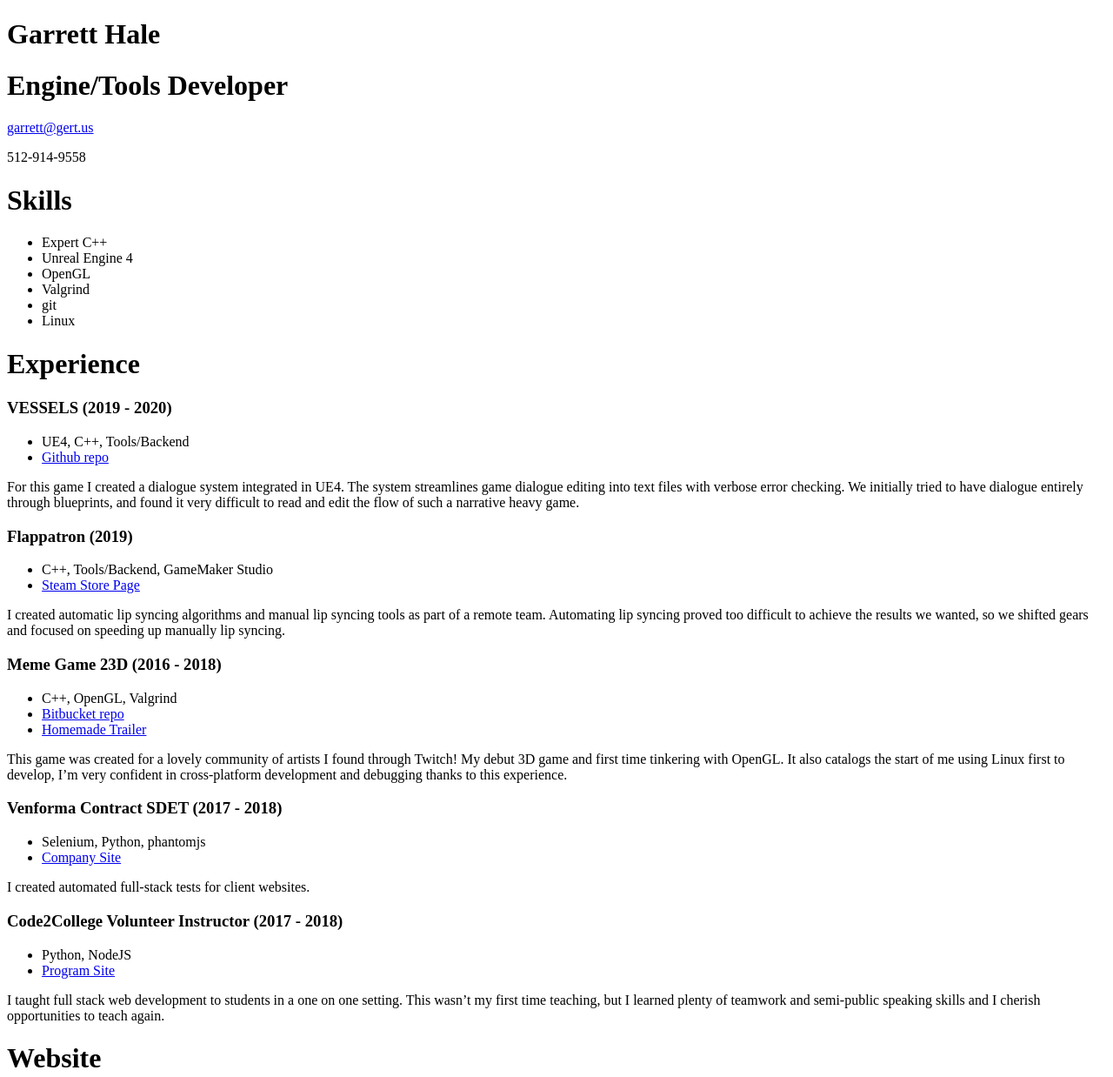
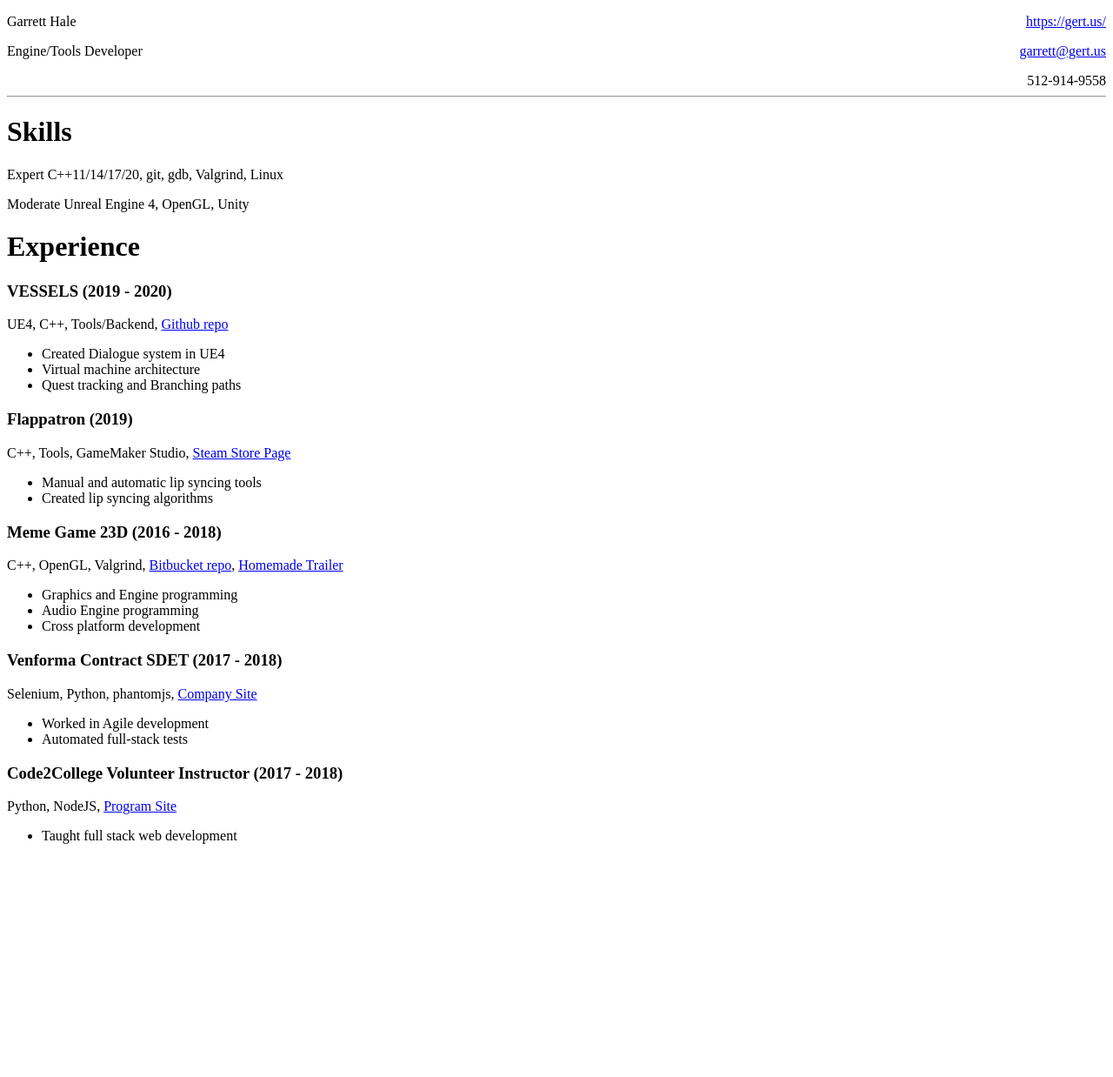
Before and after one commit to Gertkeno/Gertkeno.github.io, a plain HTML site: page resume/index.html in a window 1280 px wide. Shown: the top 1238 px of the page at 87% size. After the commit the page ends 986 px from the top, so only its background shows below. Drawn offline with Linux system fonts and the light colour scheme.

Commit message:
updated html resume

```diff
--- a/resume/index.html
+++ b/resume/index.html
@@ -11,61 +11,57 @@
       span.smallcaps{font-variant: small-caps;}
       span.underline{text-decoration: underline;}
       div.column{display: inline-block; vertical-align: top; width: 50%;}
+	  .split {display: block; float: right;}
   </style>
 </head>
 <body>
-<h1 id="garrett-hale">Garrett Hale</h1>
-<h1 id="enginetools-developer">Engine/Tools Developer</h1>
-<p><a href="mailto:garrett@gert.us" class="email">garrett@gert.us</a></p>
-<p>512-914-9558</p>
+<p>Garrett Hale <a class="split" href="https://gert.us/">https://gert.us/</a></p>
+<p>Engine/Tools Developer <a class="split" href="mailto:garrett@gert.us">garrett@gert.us</a></p>
+<p><span class="split">512-914-9558</span></p>
+<br>
+<hr />
 <h1 id="skills">Skills</h1>
-<ul>
-<li>Expert C++</li>
-<li>Unreal Engine 4</li>
-<li>OpenGL</li>
-<li>Valgrind</li>
-<li>git</li>
-<li>Linux</li>
-</ul>
+<p>Expert C++11/14/17/20, git, gdb, Valgrind, Linux</p>
+<p>Moderate Unreal Engine 4, OpenGL, Unity</p>
 <h1 id="experience">Experience</h1>
 <h3 id="vessels-2019---2020">VESSELS (2019 - 2020)</h3>
+<p>UE4, C++, Tools/Backend, <a href="https://github.com/Gertkeno/airlock">Github repo</a> <!--- [steam or itch page here](https://example.com)--></p>
 <ul>
-<li>UE4, C++, Tools/Backend</li>
-<li><a href="https://github.com/Gertkeno/airlock">Github repo</a> <!--- [steam or itch page here](https://example.com)--></li>
+<li>Created Dialogue system in UE4</li>
+<li>Virtual machine architecture</li>
+<li>Quest tracking and Branching paths</li>
 </ul>
-<p>For this game I created a dialogue system integrated in UE4. The system streamlines game dialogue editing into text files with verbose error checking. We initially tried to have dialogue entirely through blueprints, and found it very difficult to read and edit the flow of such a narrative heavy game.</p>
 <h3 id="flappatron-2019">Flappatron (2019)</h3>
+<p>C++, Tools, GameMaker Studio, <a href="https://store.steampowered.com/app/1009750/Flappatron/">Steam Store Page</a></p>
 <ul>
-<li>C++, Tools/Backend, GameMaker Studio</li>
-<li><a href="https://store.steampowered.com/app/1009750/Flappatron/">Steam Store Page</a></li>
+<li>Manual and automatic lip syncing tools</li>
+<li>Created lip syncing algorithms</li>
 </ul>
-<p>I created automatic lip syncing algorithms and manual lip syncing tools as part of a remote team. Automating lip syncing proved too difficult to achieve the results we wanted, so we shifted gears and focused on speeding up manually lip syncing.</p>
 <h3 id="meme-game-23d-2016---2018">Meme Game 23D (2016 - 2018)</h3>
+<p>C++, OpenGL, Valgrind, <a href="https://bitbucket.org/Gertkeno/meme-game-23d">Bitbucket repo</a>, <a href="https://youtu.be/p9rINCeBq4s">Homemade Trailer</a></p>
 <ul>
-<li>C++, OpenGL, Valgrind</li>
-<li><a href="https://bitbucket.org/Gertkeno/meme-game-23d">Bitbucket repo</a></li>
-<li><a href="https://youtu.be/p9rINCeBq4s">Homemade Trailer</a></li>
+<li>Graphics and Engine programming</li>
+<li>Audio Engine programming</li>
+<li>Cross platform development</li>
 </ul>
-<p>This game was created for a lovely community of artists I found through Twitch! My debut 3D game and first time tinkering with OpenGL. It also catalogs the start of me using Linux first to develop, I’m very confident in cross-platform development and debugging thanks to this experience.</p>
 <h3 id="venforma-contract-sdet-2017---2018">Venforma Contract SDET (2017 - 2018)</h3>
+<p>Selenium, Python, phantomjs, <a href="http://www.venforma.com/">Company Site</a></p>
 <ul>
-<li>Selenium, Python, phantomjs</li>
-<li><a href="http://www.venforma.com/">Company Site</a></li>
+<li>Worked in Agile development</li>
+<li>Automated full-stack tests</li>
 </ul>
-<p>I created automated full-stack tests for client websites.</p>
 <h3 id="code2college-volunteer-instructor-2017---2018">Code2College Volunteer Instructor (2017 - 2018)</h3>
+<p>Python, NodeJS, <a href="https://code2college.org/">Program Site</a></p>
 <ul>
-<li>Python, NodeJS</li>
-<li><a href="https://code2college.org/">Program Site</a></li>
+<li>Taught full stack web development</li>
 </ul>
-<p>I taught full stack web development to students in a one on one setting. This wasn’t my first time teaching, but I learned plenty of teamwork and semi-public speaking skills and I cherish opportunities to teach again.</p>
-<h1 id="website">Website</h1>
-<p><a href="https://www.linkedin.com/in/garrett-hale-43b907b9/">LinkedIn</a></p>
-<p><a href="http://gert.us/" class="uri">http://gert.us/</a></p>
-<h1 id="references">References</h1>
-<ul>
-<li>Chris Morrow, Fellow instructor at Code2College, <a href="mailto:cmmorrow@gmail.com" class="email">cmmorrow@gmail.com</a></li>
-<li>Stephen Riesenberger, Game Designer, <a href="mailto:stv2049@yahoo.com" class="email">stv2049@yahoo.com</a></li>
-</ul>
+<!-- # References
+
+- Chris Morrow, Fellow instructor at Code2College, <cmmorrow@gmail.com>
+- Stephen Riesenberger, Game Designer, <stv2049@yahoo.com>-->
+<!-- maybe include networking experience -->
+<!-- fix your margins holy -->
+<!-- vim: set spell: -->
+<!-- vim: set cc=80: -->
 </body>
 </html>
```
